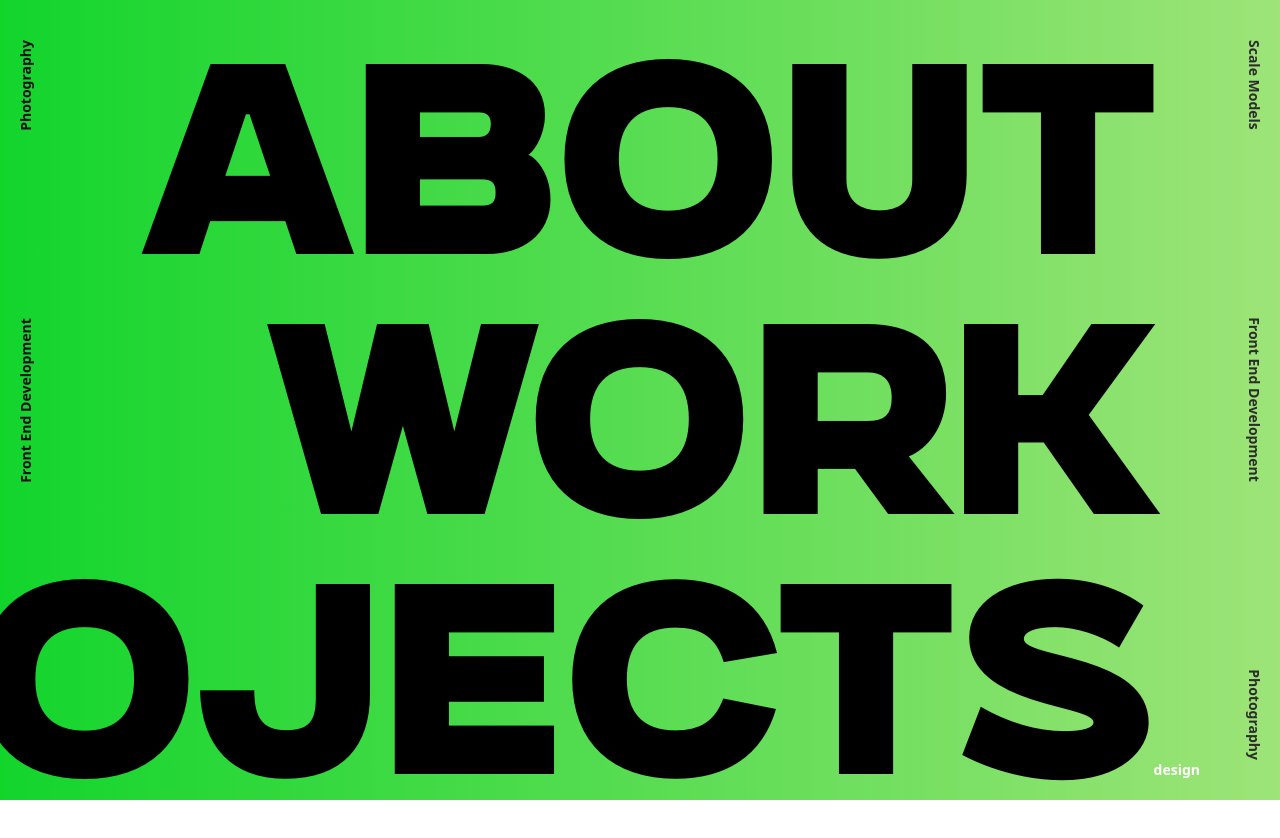
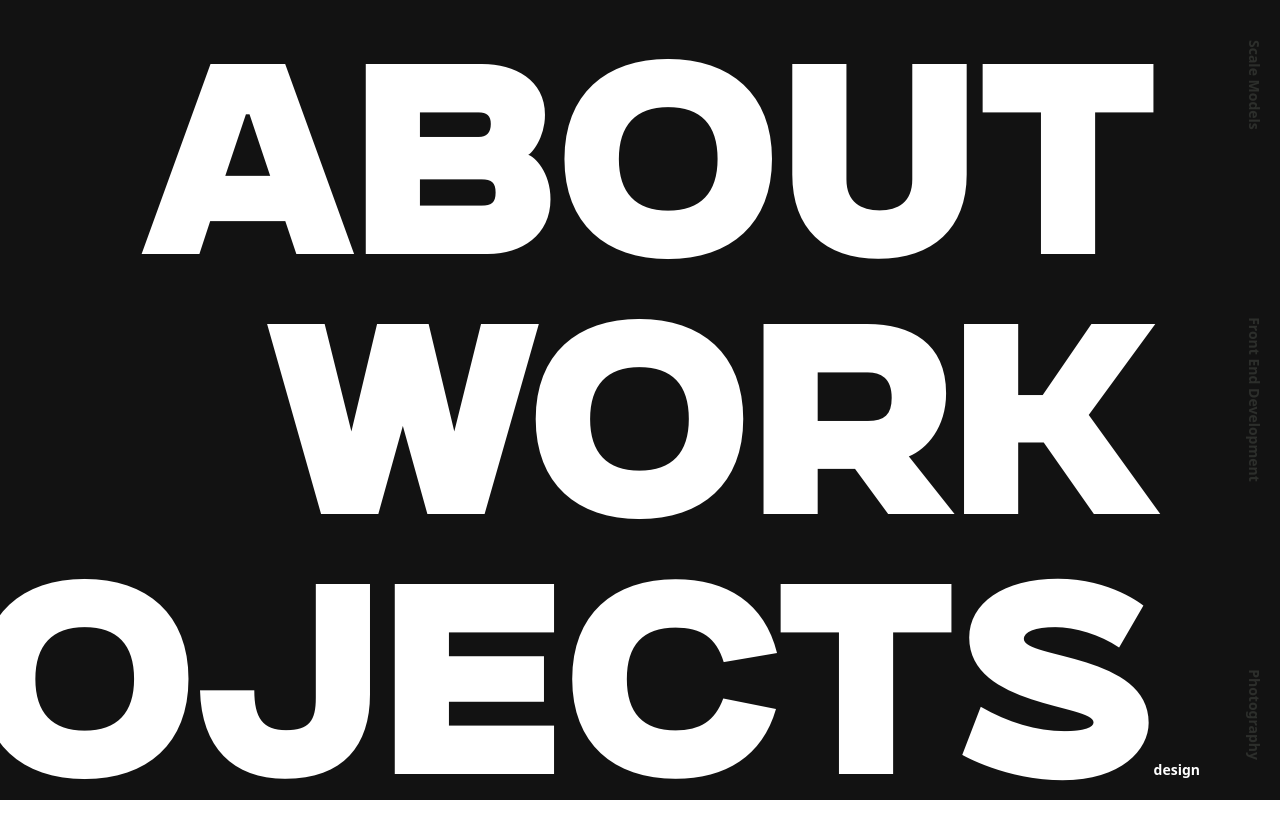
Before and after one commit to sestuna117/portfolio-next, a Next.js app: page / in a window 1280 px wide. Shown: the top 838 px of the page. Built offline with nearby package versions, Linux system fonts and the light colour scheme.

Commit message:
color pallet change

```diff
--- a/src/app/_components/HomeLink.tsx
+++ b/src/app/_components/HomeLink.tsx
@@ -34,7 +34,7 @@ export const HomeLink = (props: HomeLinkProps) => {
 
   return (
     <Link
-      className={`text-cod gray relative inline-block text-right font-bold text-xxl uppercase
+      className={`text-white relative inline-block text-right font-bold text-xxl uppercase
                  before:wipe before:content-[attr(id)] before:background-size-width-[0] before:inline-block before:text-right
                  before:font-bold before:text-xxl before:uppercase before:absolute before:top-0 before:left-0
                  before:transition-background-size before:ease-slow-wipe before:duration-500 hover:before:background-size-width-[220%]`}
--- a/src/app/page.tsx
+++ b/src/app/page.tsx
@@ -9,7 +9,7 @@ export default function Home() {
       />
       <main
         className={
-          "h-screen py-16 px-32 bg-gradient-to-r from-malachite to-pastel-green"
+          "h-screen py-16 px-32 bg-cod-gray"
         }
       >
         <div className={"flex flex-col items-end"}>
--- a/src/components/DesignModal/DesignModal.tsx
+++ b/src/components/DesignModal/DesignModal.tsx
@@ -19,7 +19,7 @@ export const DesignModal = (props: DesignModalProps) => {
         >
           <div>Design </div>
           <button onClick={close}>X</button>
-          <div className={""}>
+          <div className={"text-2xl"}>
             The design for this portfolio was inspired by{" "}
             <a href={"https://pleasecallmechamp.com/"}>
               Champ Panupong Techawongthawon
--- a/src/components/DesignModal/GlitchText.tsx
+++ b/src/components/DesignModal/GlitchText.tsx
@@ -5,7 +5,7 @@ export const GlitchText = () => {
     <div
       data-text={"DESIGN"}
       id={"glitch-text"}
-      className={`fixed left-1/2 top-1/2 -translate-x-1/2 -translate-y-1/2 font-gunterz italic text-9xl text-center animate-glitch-clip
+      className={`text-white fixed left-1/2 top-1/2 -translate-x-1/2 -translate-y-1/2 font-gunterz italic text-9xl text-center animate-glitch-clip
       before:content-[attr(data-text)] before:w-[110%] before:z-[-1] before:absolute before:top-[10px] before:left-[15px] before:animate-glitch-flicker-1
       after:content-[attr(data-text)] after:w-[110%] after:z-[-1] after:absolute after:top-[50px] after:left-[-10px] after:animate-glitch-flicker-2
     `}
--- a/tailwind.config.ts
+++ b/tailwind.config.ts
@@ -28,6 +28,8 @@ const config: Config = {
         "pastel-green": "#9ee478",
         atlantis: "#78D24A",
         malachite: "#12d52c",
+        heliotrope: "#a57ffb",
+        deluge: "#745ea8",
       },
       transitionProperty: {
         "background-size": "background-size",
@@ -193,15 +195,21 @@ const config: Config = {
         "background-flicker": {
           "0%": {
             "background-color": "white",
+            "background-image": "none",
           },
           "10%": {
-            "background-color": "transparent",
+            "background-image":
+              "-webkit-linear-gradient(black, black 15%, transparent 15%, transparent 85%, black 85%)",
+            "background-color": "rgba(0, 0, 0, 0.4)",
           },
           "12%": {
             "background-color": "white",
+            "background-image": "none",
           },
           "30%": {
-            "background-color": "transparent",
+            "background-image":
+              "-webkit-linear-gradient(black, black 15%, transparent 15%, transparent 85%, black 85%)",
+            "background-color": "rgba(0, 0, 0, 0.4)",
           },
         },
         "slide-down": {
@@ -283,7 +291,7 @@ const config: Config = {
           "-webkit-text-stroke": "4px black",
         },
         ".wipe": {
-          "background-image": `linear-gradient(123deg, ${theme("colors.alto")} 0%, white 50%, transparent 50.1%)`,
+          "background-image": `linear-gradient(123deg, ${theme("colors.deluge")} 0%, ${theme("colors.heliotrope")} 20%, transparent 50.1%)`,
           "-webkit-text-fill-color": "transparent",
           "-webkit-background-clip": "text",
           "background-repeat": "no-repeat",
```
